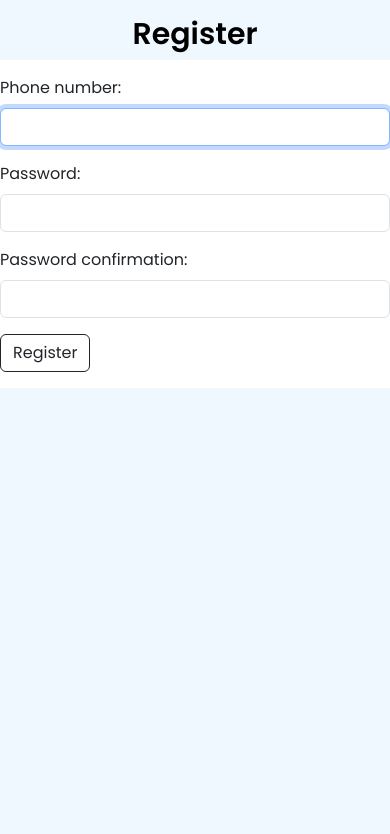
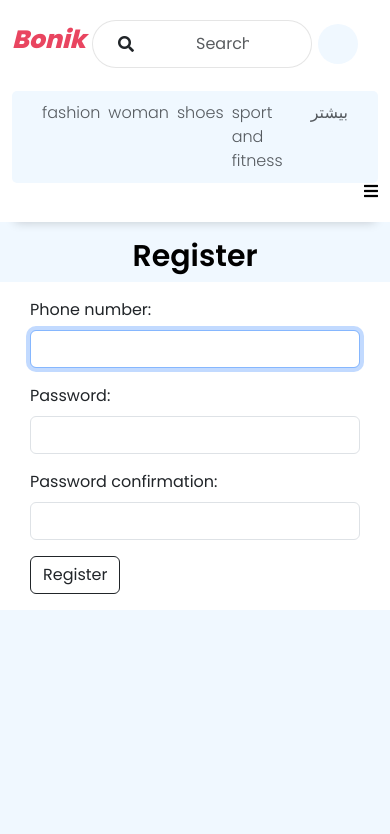
Before and after one commit to alirahmnicode/ecommerce, a Django app: page /user/signup/ in a window 390 px wide. Shown: the top 834 px of the page. Before the commit the page ends 388 px from the top, so only its background shows below. Run offline with Django 4.2, Linux system fonts and the light colour scheme; data comes from the database, SQL or seed files in the repository; parts of the project's set-up code (start-up, migrations or seed data) failed here and were passed over; some libraries are stand-ins or nearby versions.

Commit message:
update templates

```diff
--- a/ecommerce/account/templates/account/login.html
+++ b/ecommerce/account/templates/account/login.html
@@ -6,6 +6,7 @@
 
 
 {% block content %}
+{% include 'inc/header.html' %}
 <div class="row min-vh-100">
 
     <div class="col-12">
--- a/ecommerce/account/templates/account/signup.html
+++ b/ecommerce/account/templates/account/signup.html
@@ -6,6 +6,7 @@
 
 
 {% block content %}
+{% include 'inc/header.html' %}
 <div class="row min-vh-100">
 
     <div class="col-12">
--- a/ecommerce/static/css/style.css
+++ b/ecommerce/static/css/style.css
@@ -175,7 +175,6 @@ header .navbar span {
     text-align: center;
     margin-left: 20px;
     color: black;
-    font-size: 25px;
     display: none;
 }
 
@@ -188,7 +187,6 @@ header .navbar span {
         background: aliceblue;
         overflow: hidden;
         transition: max-height 0.5s;
-        z-index: 100;
     }
 
     header nav ul li {
@@ -206,6 +204,7 @@ header .navbar span {
         color: black;
         display: block;
         cursor: pointer;
+        z-index: 1;
     }
 }
 
@@ -777,3 +776,15 @@ footer .icon i {
 
     /*----------footer--------*/
 }
+
+/* resopnsive */
+
+@media only screen and (max-width:576px) {
+    form {
+        margin: 0 30px;
+    }
+
+    .container:first-child {
+        max-width: 100%;
+    }
+}
--- a/ecommerce/templates/inc/header.html
+++ b/ecommerce/templates/inc/header.html
@@ -1,8 +1,10 @@
 {% load update_params %}
 <section class="head" id="head">
-    <div class="container flex1">
+    <div class="container flex1 align-items-center">
         <div class="logo">
-            <h2>Bonik</h2>
+            <a href="/">
+                <h2>Bonik</h2>
+            </a>
         </div>
 
         <div class="search flex bg-white">
@@ -27,7 +29,9 @@
             <div class="icon">
                 <a href="{% url 'cart:cart' %}">
                     <i class="far fa-shopping-bag"></i>
+                    {% if request.session.cart.quantity > 0 %}
                     <span>{{request.session.cart.quantity}}</span>
+                    {% endif %}
                 </a>
 
             </div>
@@ -47,32 +51,31 @@
                             id="electronics">بیشتر</a>
                     </div>
                 </div>
-
                 <nav>
                     <ul id="menuitem">
                         <li>
-                            <a href="{% url 'inventory:filter' %}" class="header-item">
+                            <a href="{% url 'inventory:filter' %}" class="header-item d-flex justify-content-end">
                                 <span>filter</span>
                                 <i class="bi bi-funnel"></i></a>
                         </li>
                         {% if request.user.is_authenticated %}
                         <li>
-                            <a href="{% url 'user:profile' %}" class="header-item">
+                            <a href="{% url 'user:profile' %}" class="header-item d-flex justify-content-end">
                                 <i class="bi bi-person-fill"></i></a>
                         </li>
                         <li>
-                            <a href="{% url 'user:logout' %}" class="header-item">
+                            <a href="{% url 'user:logout' %}" class="header-item d-flex justify-content-end">
                                 <span>log out</span>
                                 <i class="bi bi-funnel"></i></a>
                         </li>
                         {% else %}
                         <li>
-                            <a href="{% url 'user:login' %}" class="header-item">
+                            <a href="{% url 'user:login' %}" class="header-item d-flex justify-content-end">
                                 <span>sign in</span>
                                 <i class="bi bi-box-arrow-in-right"></i></a>
                         </li>
                         <li>
-                            <a href="{% url 'user:signup' %}" class="header-item">
+                            <a href="{% url 'user:signup' %}" class="header-item d-flex justify-content-end">
                                 <span>sign up</span>
                                 <i class="bi bi-person-fill-add"></i></a>
                         </li>
```
Also changed, not shown: ecommerce/templates/inc/head.html (added).
